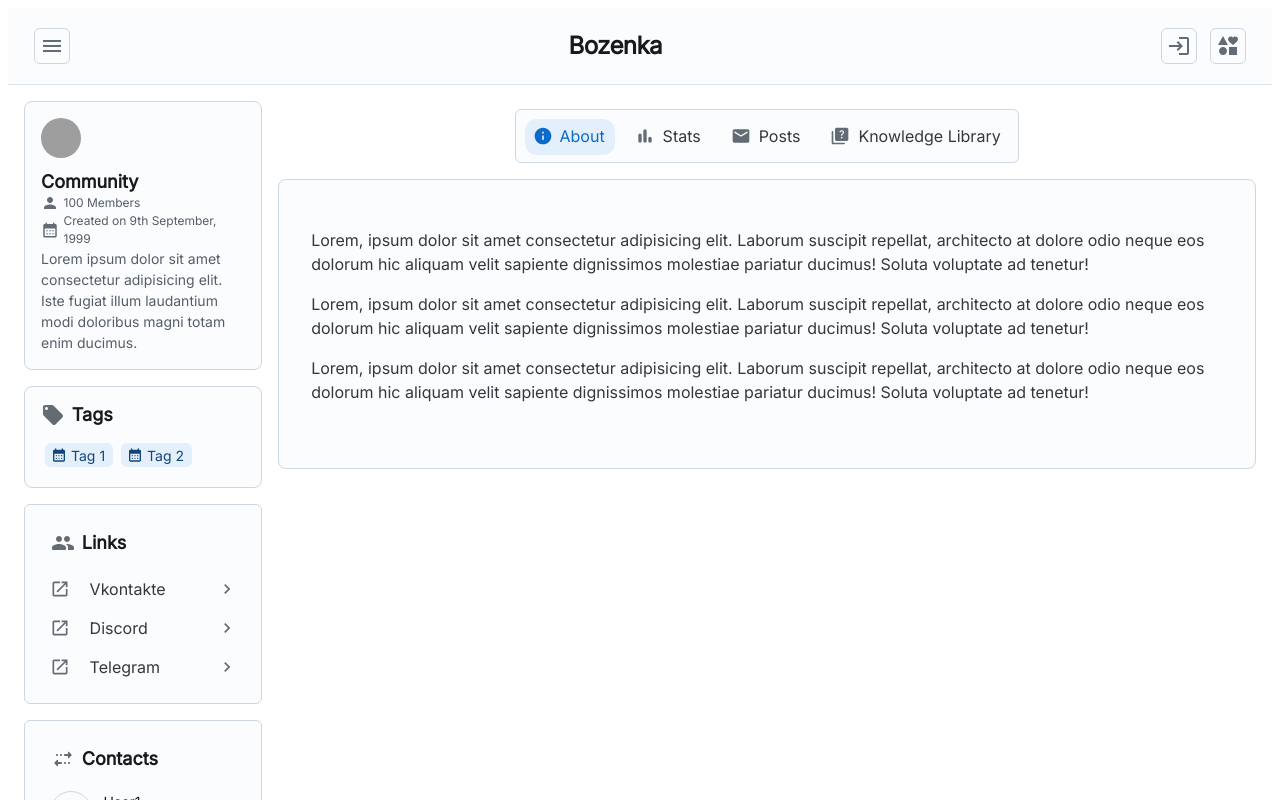
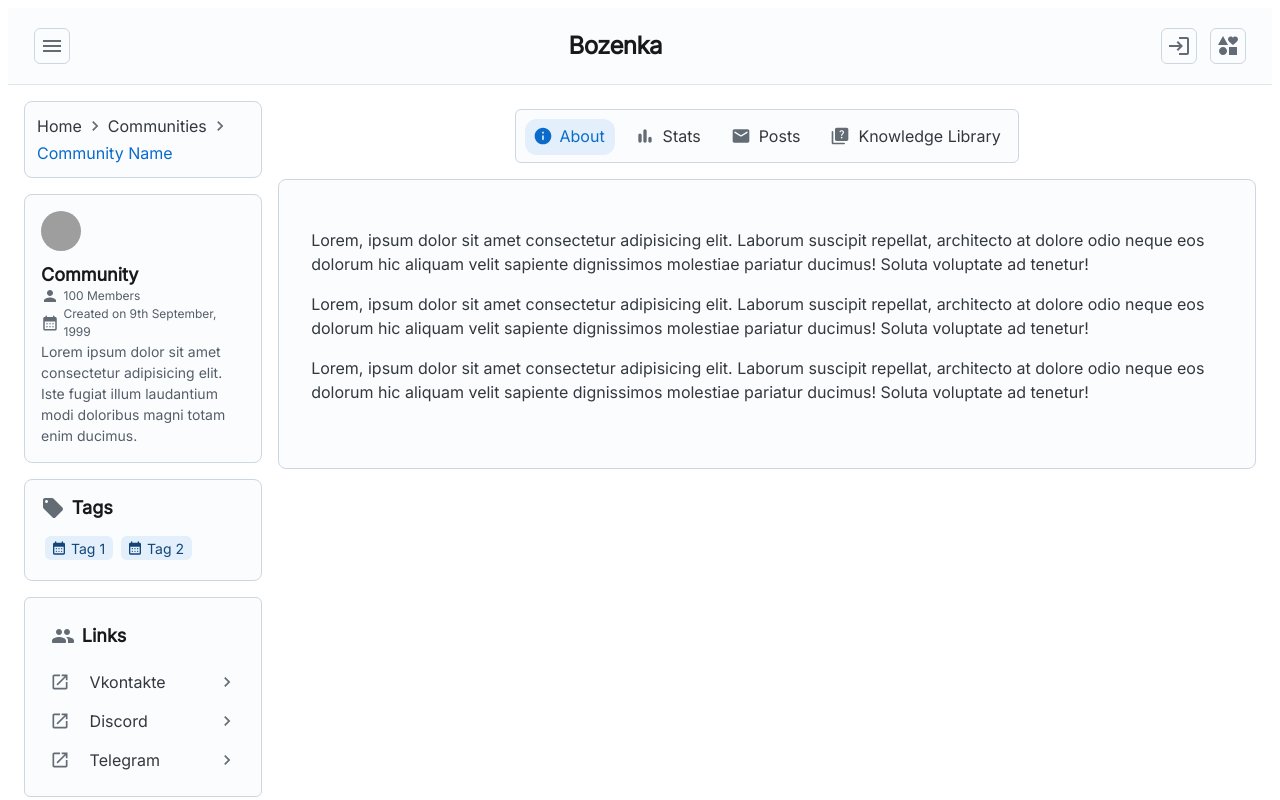
Before and after one commit to KittyNeverDies/Bozenka, a React (Vite) app in the folder bozenka-frontend/: page /community in a window 1280 px wide. Shown: the top 800 px of the page. Built offline with nearby package versions, Linux system fonts and the light colour scheme; grey boxes are pictures that could not be loaded.

Commit message:
feat: Breadcrumbs for community page

```diff
--- a/bozenka-frontend/src/routes/Community.jsx
+++ b/bozenka-frontend/src/routes/Community.jsx
@@ -12,6 +12,7 @@ import Card from '@mui/joy/Card';
 import Chip from '@mui/joy/Chip';
 import Grid from '@mui/joy/Grid';
 import List from '@mui/joy/List';
+import { Breadcrumbs } from '@mui/joy';
 import ListItem, {listItemClasses} from '@mui/joy/ListItem';
 import ListItemButton from '@mui/joy/ListItemButton';
 import ListItemContent from '@mui/joy/ListItemContent';
@@ -35,6 +36,7 @@ import PersonIcon from '@mui/icons-material/Person';
 import QuizRoundedIcon from '@mui/icons-material/QuizRounded';
 import MultipleStopRoundedIcon from '@mui/icons-material/MultipleStopRounded';
 import FilterNoneRoundedIcon from '@mui/icons-material/FilterNoneRounded';
+import KeyboardArrowRightIcon from '@mui/icons-material/KeyboardArrowRight';
 import VisibilityRoundedIcon from '@mui/icons-material/VisibilityRounded';
 import GroupRoundedIcon from '@mui/icons-material/GroupRounded';
 
@@ -307,7 +309,20 @@ function Community() {
                   }
                 }
             }>
-
+                <Card sx={{p: 0, mb: 2}}>
+                  <Box>
+                    <Breadcrumbs
+                        separator={<KeyboardArrowRightIcon/>}
+                        sx={{
+                          "--Breadcrumbs-gap": "3px"
+                        }}
+                    >
+                      <Typography level="body-md" sx={{mt: 0}}>Home</Typography>
+                      <Typography level="body-md" sx={{mt: 0}}>Communities</Typography>
+                      <Typography level="body-md" sx={{pt: 0, color: 'primary.plainColor'}}>Community Name</Typography>
+                    </Breadcrumbs>
+                  </Box>
+                </Card>
                 <Card>
                     <Avatar src="https://images.unsplash.com/photo-1507833423370-a126b89d394b?auto=format&fit=crop&w=90" />
                     <Box>
```
